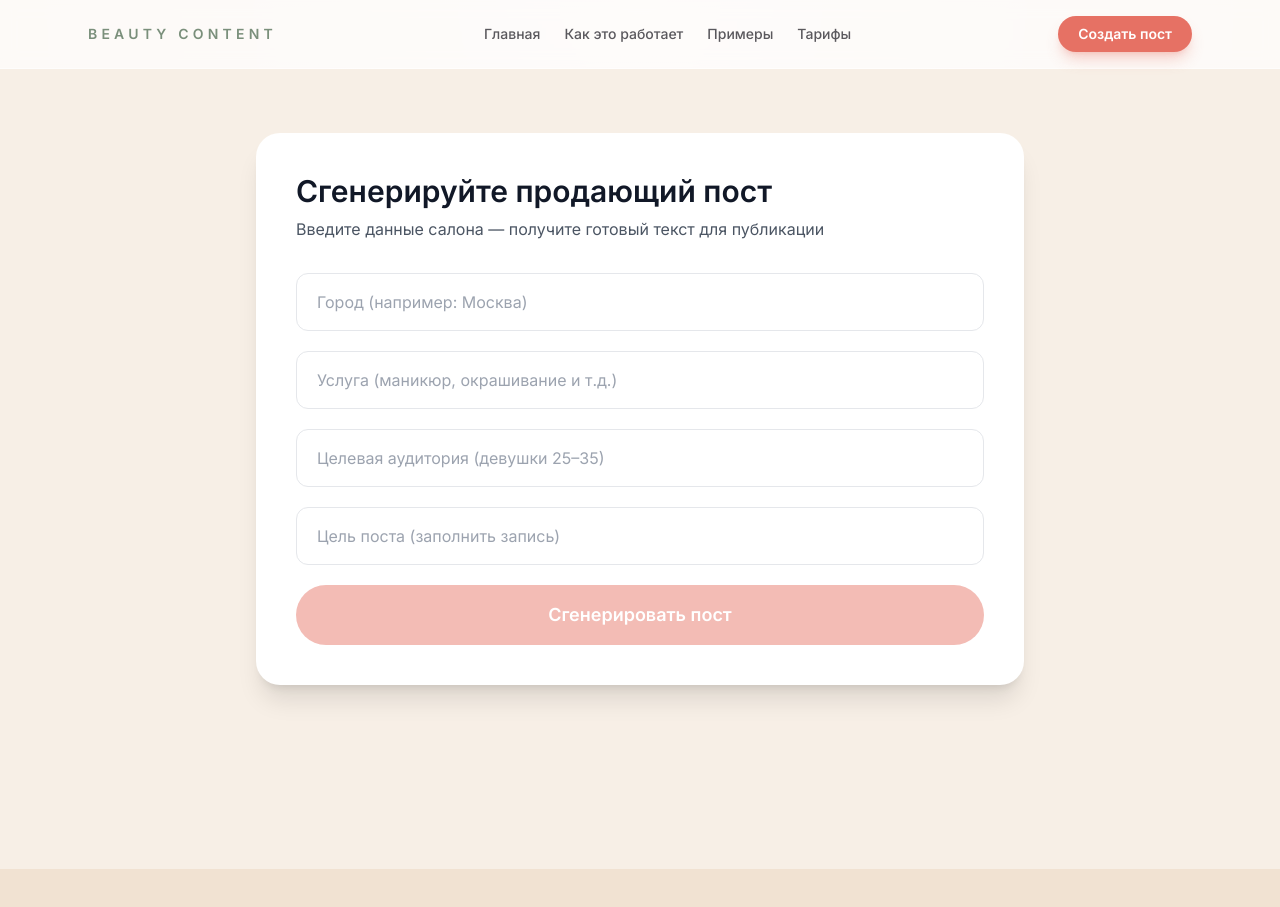
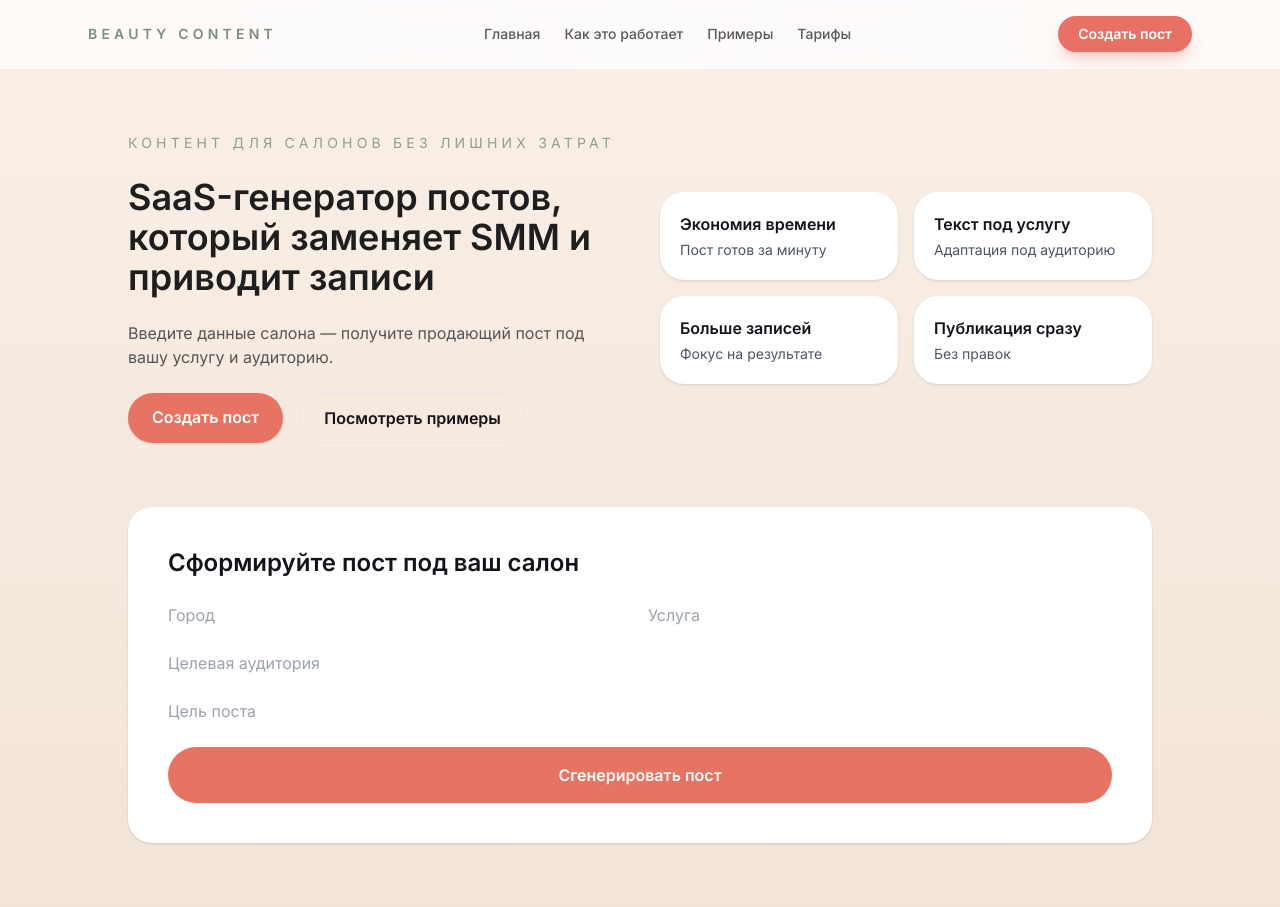
Before and after one commit to beatlxxx77/beauty-content-generator, a Next.js app in the folder frontend/: page / in a window 1280 px wide. Before the commit the page ends 869 px from the top, so only its background shows below. Built offline with nearby package versions, Linux system fonts and the light colour scheme; no server answers.

Commit message:
Update page.tsx

```diff
--- a/frontend/app/page.tsx
+++ b/frontend/app/page.tsx
@@ -13,28 +13,17 @@ export default function Page() {
   const [result, setResult] = useState("");
   const [error, setError] = useState("");
   const [loading, setLoading] = useState(false);
-  const [copied, setCopied] = useState(false);
 
-  const apiBase = (
-    process.env.NEXT_PUBLIC_API_URL ||
-    "https://beauty-content-generator.onrender.com"
-  ).replace(/\/+$/, "");
+  const apiBase = (process.env.NEXT_PUBLIC_API_URL || "").replace(/\/+$/, "");
 
-  const isDisabled =
-    !city.trim() ||
-    !service.trim() ||
-    !targetAudience.trim() ||
-    !goal.trim();
-
-  const handleSubmit = async (e: React.FormEvent<HTMLFormElement>) => {
+  const handleSubmit = async (e: React.FormEvent) => {
     e.preventDefault();
     setLoading(true);
     setError("");
     setResult("");
-    setCopied(false);
 
     try {
-      const response = await fetch(`${apiBase}/generate-post`, {
+      const res = await fetch(`${apiBase}/generate-post`, {
         method: "POST",
         headers: { "Content-Type": "application/json" },
         body: JSON.stringify({
@@ -45,111 +34,131 @@ export default function Page() {
         }),
       });
 
-      if (!response.ok) {
-        throw new Error("Ошибка генерации поста");
+      if (!res.ok) {
+        throw new Error("Ошибка генерации");
       }
 
-      const data = await response.json();
-      setResult(data.text || "");
+      const data = await res.json();
+      setResult(data.text);
     } catch {
-      setError("Не удалось связаться с сервером. Попробуйте позже.");
+      setError("Не удалось связаться с сервером");
     } finally {
       setLoading(false);
     }
   };
 
-  const handleCopy = async () => {
-    if (!result) return;
-    await navigator.clipboard.writeText(result);
-    setCopied(true);
-    setTimeout(() => setCopied(false), 2000);
-  };
-
   return (
     <motion.main
-      className="min-h-screen bg-[#f7efe6] px-6 py-16"
+      className="min-h-screen bg-gradient-to-b from-[#F9EFE6] to-[#F3E4D8] px-6 py-16"
       initial={{ opacity: 0, y: 20 }}
       animate={{ opacity: 1, y: 0 }}
       transition={transition}
     >
-      <div className="mx-auto max-w-3xl rounded-3xl bg-white p-10 shadow-xl">
-        <h1 className="mb-2 text-3xl font-semibold text-gray-900">
-          Сгенерируйте продающий пост
+      <div className="mx-auto max-w-5xl space-y-16">
+        {/* HERO */}
+        <section className="grid gap-10 lg:grid-cols-2 items-center">
+          <div className="space-y-6">
+            <p className="text-sm tracking-[0.3em] text-[#8E9F8E] uppercase">
+              Контент для салонов без лишних затрат
+            </p>
+            <h1 className="text-4xl font-semibold text-[#1E1E1E]">
+              SaaS-генератор постов, который заменяет SMM и приводит записи
             </h1>
-        <p className="mb-8 text-gray-600">
-          Введите данные салона — получите готовый текст для публикации
+            <p className="text-[#555]">
+              Введите данные салона — получите продающий пост под вашу услугу и
+              аудиторию.
             </p>
+            <div className="flex gap-4">
+              <a
+                href="#form"
+                className="rounded-full bg-[#E77463] px-6 py-3 text-white font-semibold shadow"
+              >
+                Создать пост
+              </a>
+              <a
+                href="/examples"
+                className="rounded-full border px-6 py-3 font-semibold"
+              >
+                Посмотреть примеры
+              </a>
+            </div>
+          </div>
 
-        <form onSubmit={handleSubmit} className="space-y-5">
+          <div className="grid gap-4 sm:grid-cols-2">
+            {[
+              ["Экономия времени", "Пост готов за минуту"],
+              ["Текст под услугу", "Адаптация под аудиторию"],
+              ["Больше записей", "Фокус на результате"],
+              ["Публикация сразу", "Без правок"],
+            ].map(([title, text]) => (
+              <div
+                key={title}
+                className="rounded-3xl bg-white p-5 shadow"
+              >
+                <h3 className="font-semibold">{title}</h3>
+                <p className="text-sm text-gray-600 mt-1">{text}</p>
+              </div>
+            ))}
+          </div>
+        </section>
+
+        {/* FORM */}
+        <section
+          id="form"
+          className="rounded-3xl bg-white p-10 shadow space-y-6"
+        >
+          <h2 className="text-2xl font-semibold">
+            Сформируйте пост под ваш салон
+          </h2>
+
+          <form onSubmit={handleSubmit} className="grid gap-6">
+            <div className="grid sm:grid-cols-2 gap-4">
               <input
-            className="w-full rounded-xl border border-gray-200 px-5 py-4 text-base outline-none focus:border-[#e87b6d]"
-            placeholder="Город (например: Москва)"
+                placeholder="Город"
+                className="input"
                 value={city}
                 onChange={(e) => setCity(e.target.value)}
-            autoComplete="off"
+              />
+              <input
+                placeholder="Услуга"
+                className="input"
+                value={service}
+                onChange={(e) => setService(e.target.value)}
+              />
+            </div>
+
+            <input
+              placeholder="Целевая аудитория"
+              className="input"
+              value={targetAudience}
+              onChange={(e) => setTargetAudience(e.target.value)}
             />
 
             <input
-            className="w-full rounded-xl border border-gray-200 px-5 py-4 text-base outline-none focus:border-[#e87b6d]"
-            placeholder="Услуга (маникюр, окрашивание и т.д.)"
-            value={service}
-            onChange={(e) => setService(e.target.value)}
-            autoComplete="off"
-          />
-
-          <input
-            className="w-full rounded-xl border border-gray-200 px-5 py-4 text-base outline-none focus:border-[#e87b6d]"
-            placeholder="Целевая аудитория (девушки 25–35)"
-            value={targetAudience}
-            onChange={(e) => setTargetAudience(e.target.value)}
-            autoComplete="off"
-          />
-
-          <input
-            className="w-full rounded-xl border border-gray-200 px-5 py-4 text-base outline-none focus:border-[#e87b6d]"
-            placeholder="Цель поста (заполнить запись)"
+              placeholder="Цель поста"
+              className="input"
               value={goal}
               onChange={(e) => setGoal(e.target.value)}
-            autoComplete="off"
             />
 
             <button
-            type="submit"
-            disabled={isDisabled || loading}
-            className="w-full rounded-full bg-[#e87b6d] py-4 text-lg font-semibold text-white transition hover:bg-[#e36d5e] disabled:opacity-50"
+              disabled={loading}
+              className="rounded-full bg-[#E77463] py-4 text-white font-semibold"
             >
               {loading ? "Генерируем…" : "Сгенерировать пост"}
             </button>
 
             {error && (
-            <p className="rounded-xl bg-red-50 px-4 py-3 text-sm text-red-600">
-              {error}
-            </p>
+              <p className="text-red-600">{error}</p>
+            )}
+
+            {result && (
+              <div className="rounded-2xl bg-[#F9F4EE] p-6 whitespace-pre-wrap">
+                {result}
+              </div>
             )}
           </form>
-
-        {result && (
-          <motion.div
-            className="mt-8 rounded-2xl bg-gray-50 p-6"
-            initial={{ opacity: 0 }}
-            animate={{ opacity: 1 }}
-          >
-            <div className="mb-3 flex items-center justify-between">
-              <span className="text-sm font-semibold uppercase text-gray-500">
-                Готовый пост
-              </span>
-              <button
-                onClick={handleCopy}
-                className="rounded-full bg-gray-900 px-4 py-2 text-xs font-semibold text-white"
-              >
-                {copied ? "Скопировано" : "Скопировать"}
-              </button>
-            </div>
-            <p className="whitespace-pre-wrap text-gray-800 leading-7">
-              {result}
-            </p>
-          </motion.div>
-        )}
+        </section>
       </div>
     </motion.main>
   );
```
Lines whose indentation alone changed are shown as unchanged.
